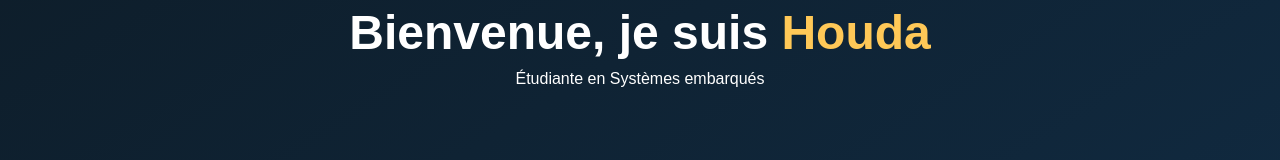
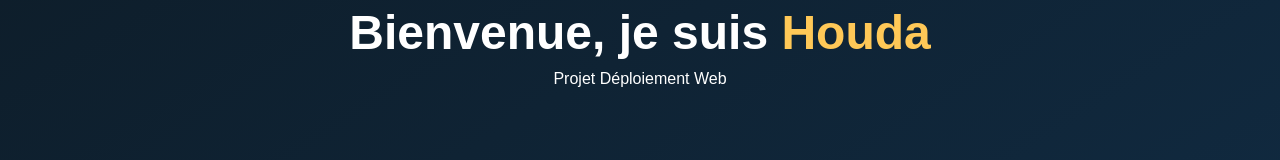
Before and after one commit to HoudaAjmi/Houda, a plain HTML site: page index.html in a window 1280 px wide. Shown: the part 354-514 px from the top of the page. Drawn offline with Linux system fonts and the light colour scheme.

Commit message:
Update index.html

```diff
--- a/index.html
+++ b/index.html
@@ -25,7 +25,7 @@
     <section id="home" class="hero">
         <div class="hero-content">
             <h1>Bienvenue, je suis <span class="highlight">Houda</span></h1>
-            <p>Étudiante en Systèmes embarqués</p>
+            <p>Projet Déploiement Web </p>
 
         </div>
     </section>
```
